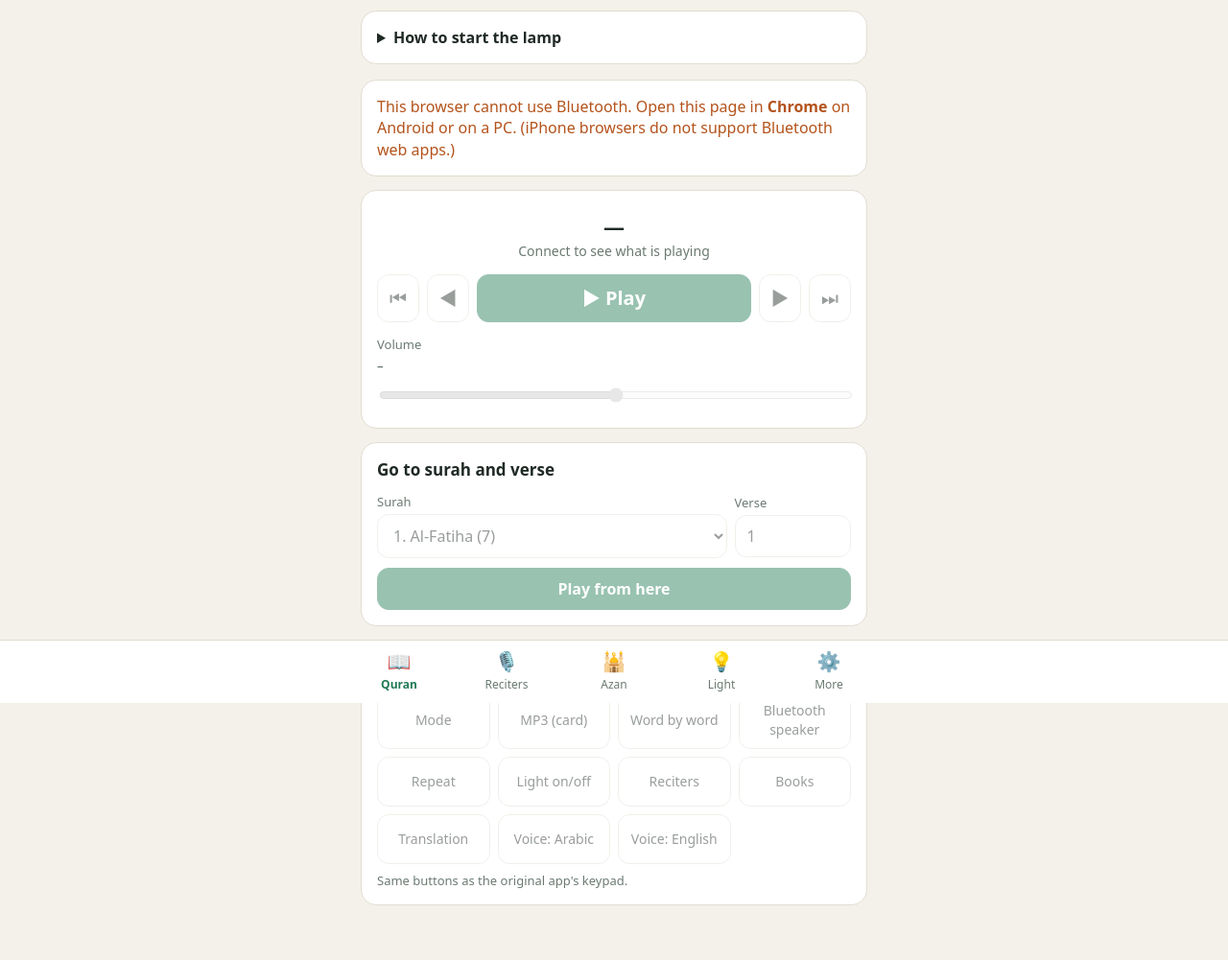
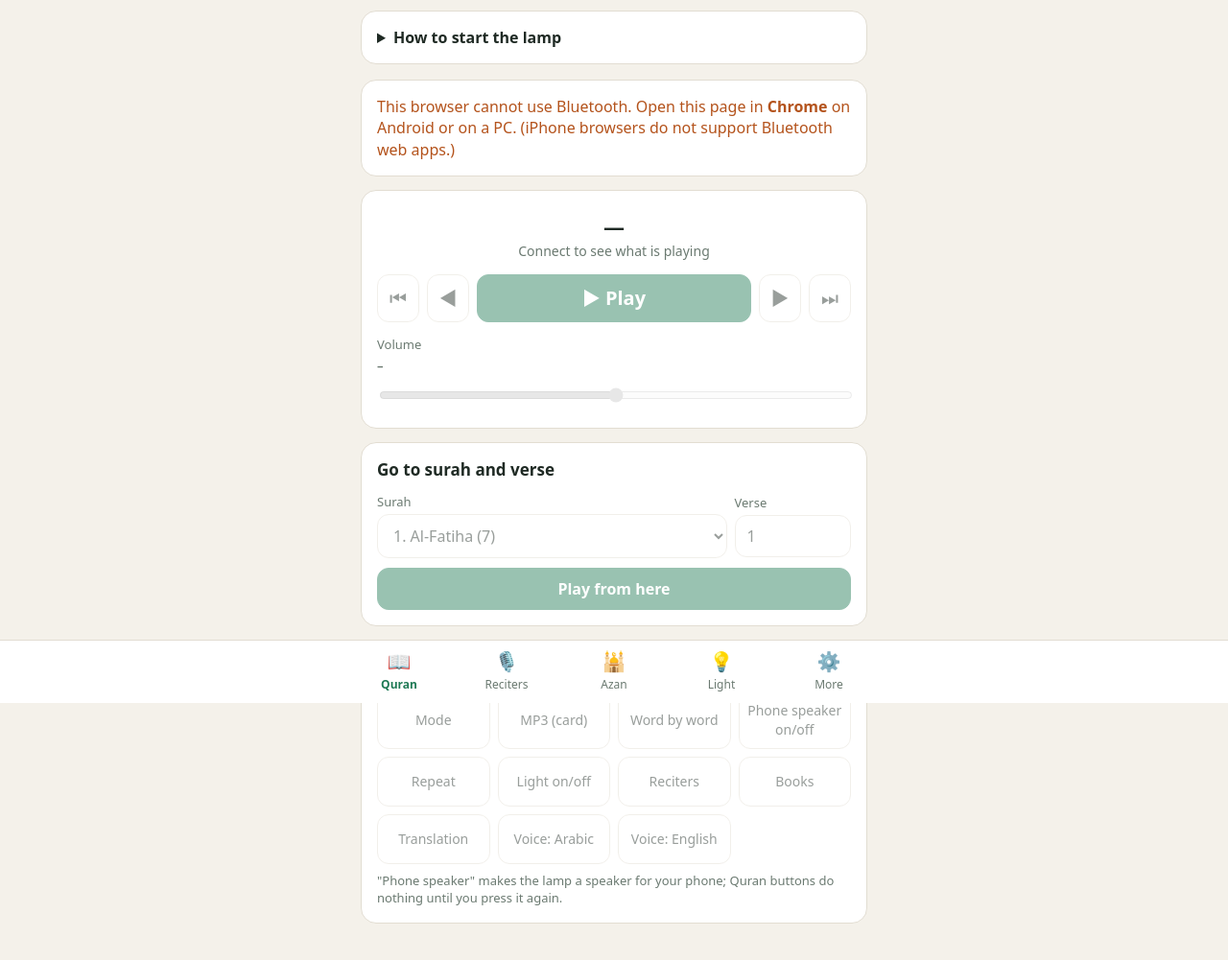
Before and after one commit to dalio001/plz-quran-lamp, a plain HTML site: page index.html in a window 1280 px wide. Shown: the part 67-1068 px from the top of the page at 96% size. Drawn offline with Linux system fonts and the light colour scheme.

Commit message:
Sync 2026-11-15 22:10

```diff
--- a/index.html
+++ b/index.html
@@ -149,7 +149,7 @@
         <button data-cmd="07">Mode</button>
         <button data-cmd="0A">MP3 (card)</button>
         <button data-cmd="09">Word by word</button>
-        <button data-cmd="0C">Bluetooth speaker</button>
+        <button data-cmd="0C" title="Lamp plays your phone's sound. Press again to go back to the Quran.">Phone speaker on/off</button>
         <button data-cmd="1A">Repeat</button>
         <button data-cmd="1F">Light on/off</button>
         <button data-go="reciters">Reciters</button>
@@ -158,7 +158,7 @@
         <button data-cmd="30" data-arg="0">Voice: Arabic</button>
         <button data-cmd="30" data-arg="1">Voice: English</button>
       </div>
-      <p class="note">Same buttons as the original app's keypad.</p>
+      <p class="note">"Phone speaker" makes the lamp a speaker for your phone; Quran buttons do nothing until you press it again.</p>
     </div>
   </section>
 
```
